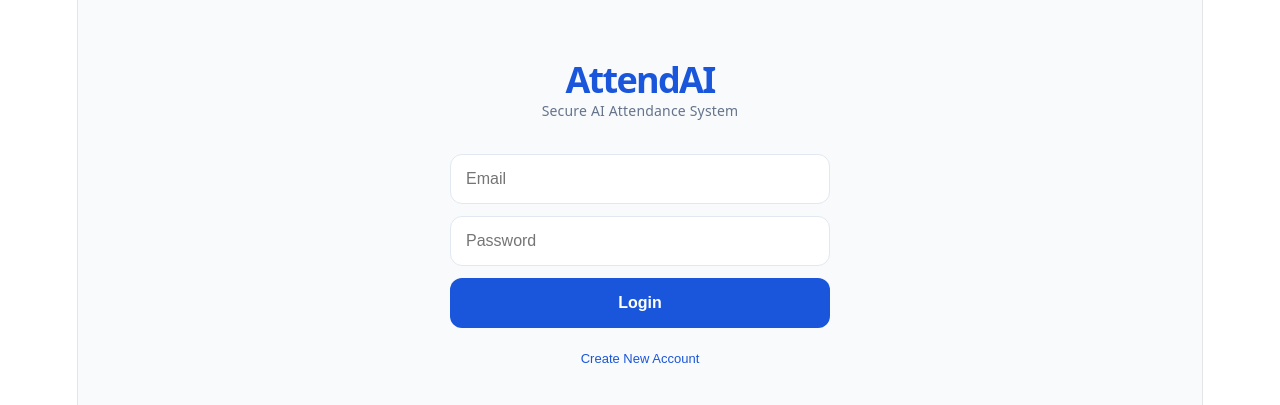
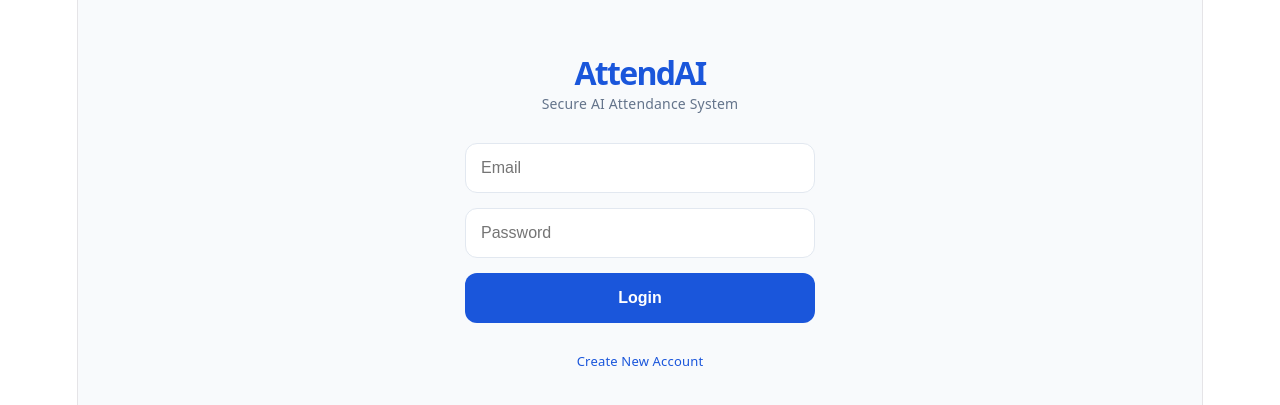
Before and after one commit to Rollyadams/Attendai, a React (Vite) app: page / in a window 1280 px wide. Shown: the part 219-624 px from the top of the page. Built offline with nearby package versions, Linux system fonts and the light colour scheme.

Commit message:
Update App.jsx

```diff
--- a/src/App.jsx
+++ b/src/App.jsx
@@ -1,156 +1,86 @@
-import { useState, useEffect, useRef } from "react";
+import { useState, useEffect } from "react";
 import { createClient } from "@supabase/supabase-js";
-import * as faceapi from "face-api.js";
 
-// ── DIRECT CONFIGURATION (jlsknoavpckqyjcxsomt) ──
+// ── NEW PROJECT CONFIG ──
 const URL = "https://supabase.co";
 const KEY = "sb_publishable_-EejwHhdJ7x660mftYhR_Q_o65wxc6J";
 const supabase = createClient(URL, KEY);
 
-// Office Coordinates for Geofencing (Lagos Example)
-const OFFICE = { lat: 6.6018, lng: 3.3515, radius: 200 };
-
 export default function App() {
   const [session, setSession] = useState(null);
-  const [view, setView] = useState("dashboard"); // dashboard, camera, roster
-  const [loading, setLoading] = useState(false);
   const [email, setEmail] = useState("");
   const [password, setPassword] = useState("");
-  const [staff, setStaff] = useState([]);
-  const videoRef = useRef(null);
+  const [loading, setLoading] = useState(false);
+  const [isSignUp, setIsSignUp] = useState(false);
 
-  // 1. AUTH & BACK BUTTON LOGIC
   useEffect(() => {
     supabase.auth.getSession().then(({ data }) => setSession(data.session));
     const { data: { subscription } } = supabase.auth.onAuthStateChange((_e, sess) => setSession(sess));
+    return () => subscription.unsubscribe();
+  }, []);
 
-    // Fix for Android/Mobile Back Button
-    window.history.pushState({ view: 'home' }, '');
-    window.onpopstate = () => {
-      if (view !== "dashboard") {
-        setView("dashboard");
-        window.history.pushState({ view: 'home' }, '');
+  const handleAuth = async (e) => {
+    e.preventDefault();
+    if (loading) return;
+    setLoading(true);
+
+    // Safety Timeout: Stops the "Connecting" hang after 5s
+    const timer = setTimeout(() => {
+      if (loading) {
+        setLoading(false);
+        alert("Network Block: Your mobile network is preventing the connection to Supabase. Try switching to Wi-Fi or a VPN.");
       }
-    };
-    return () => subscription.unsubscribe();
-  }, [view]);
+    }, 5000);
 
-  // 2. AUTHENTICATION HANDLERS
-  const handleAuth = async (e, type) => {
-    e.preventDefault();
-    setLoading(true);
-    const { error } = type === 'login'
-      ? await supabase.auth.signInWithPassword({ email, password })
-      : await supabase.auth.signUp({ email, password });
+    try {
+      const { data, error } = isSignUp
+        ? await supabase.auth.signUp({ email, password })
+        : await supabase.auth.signInWithPassword({ email, password });
 
-    if (error) {
-      alert("Auth Error: " + error.message);
-    } else if (type === 'signup') {
-      alert("Account Created! You can now login.");
+      clearTimeout(timer);
+      if (error) throw error;
+
+      if (isSignUp && !data.session) alert("Account Created! Check email (or disable 'Confirm Email' in Supabase)");
+    } catch (err) {
+      alert("System Error: " + err.message);
+    } finally {
+      setLoading(false);
     }
-    setLoading(false);
   };
 
-  // 3. ATTENDANCE & GEOFENCING
-  const handleClockIn = async () => {
-    const detection = await faceapi.detectSingleFace(videoRef.current, new faceapi.TinyFaceDetectorOptions());
-    if (!detection) return alert("Identity Error: Face not detected.");
-
-    navigator.geolocation.getCurrentPosition(async (pos) => {
-      const dist = getDistance(pos.coords.latitude, pos.coords.longitude, OFFICE.lat, OFFICE.lng);
-
-      if (dist > OFFICE.radius) {
-        return alert(`Geofence Error: You are ${Math.round(dist)}m away from the office.`);
-      }
-
-      const { error } = await supabase.from('attendance').insert([{
-        user_id: session.user.id,
-        status: 'present',
-        lat: pos.coords.latitude,
-        lng: pos.coords.longitude
-      }]);
-
-      if (!error) {
-        alert("Success! Attendance recorded.");
-        setView("dashboard");
-      }
-    }, () => alert("Location access is required for attendance."));
-  };
-
-  const getDistance = (lat1, lon1, lat2, lon2) => {
-    const R = 6371e3; // metres
-    const dLat = (lat2 - lat1) * Math.PI / 180;
-    const dLon = (lon2 - lon1) * Math.PI / 180;
-    const a = Math.sin(dLat / 2) * Math.sin(dLat / 2) +
-              Math.cos(lat1 * Math.PI / 180) * Math.cos(lat2 * Math.PI / 180) *
-              Math.sin(dLon / 2) * Math.sin(dLon / 2);
-    return R * (2 * Math.atan2(Math.sqrt(a), Math.sqrt(1 - a)));
-  };
-
-  // 4. UI VIEWS
   if (!session) return (
     <div style={s.page}>
       <h1 style={s.brand}>AttendAI</h1>
-      <p style={s.subText}>Secure AI Attendance System</p>
-      <form onSubmit={(e) => handleAuth(e, 'login')} style={s.form}>
+      <p style={s.sub}>Secure AI Attendance System</p>
+      <form onSubmit={handleAuth} style={s.form}>
         <input type="email" placeholder="Email" onChange={e => setEmail(e.target.value)} style={s.input} required />
         <input type="password" placeholder="Password" onChange={e => setPassword(e.target.value)} style={s.input} required />
-        <button type="submit" style={s.btn} disabled={loading}>{loading ? "Connecting..." : "Login"}</button>
-        <button type="button" onClick={(e) => handleAuth(e, 'signup')} style={s.secBtn}>Create New Account</button>
+        <button type="submit" style={s.btn} disabled={loading}>{loading ? "Connecting..." : (isSignUp ? "Create Account" : "Login")}</button>
+        <p onClick={() => { setIsSignUp(!isSignUp); setLoading(false); }} style={s.link}>
+          {isSignUp ? "Already have an account? Login" : "Create New Account"}
+        </p>
       </form>
     </div>
   );
 
   return (
-    <div style={s.app}>
-      <header style={s.header}>
-        <b>AttendAI Dashboard</b>
-        <button onClick={() => supabase.auth.signOut()} style={s.logout}>Sign Out</button>
-      </header>
-
-      <main style={s.main}>
-        {view === "dashboard" ? (
-          <div>
-            <div style={s.stats}>
-              <div style={s.card}>Present: 1</div>
-              <div style={s.card}>Late: 0</div>
-            </div>
-            <button style={s.btn} onClick={() => setView("camera")}>Open Attendance Terminal</button>
-            <div style={s.grid}>
-              <div style={s.tile} onClick={() => setView("roster")}>Staff Roster</div>
-              <div style={s.tile}>History Logs</div>
-            </div>
-          </div>
-        ) : (
-          <div style={s.cameraView}>
-            <video ref={videoRef} autoPlay muted style={s.video} />
-            <button style={s.btn} onClick={handleClockIn}>Verify & Clock In</button>
-            <button onClick={() => setView("dashboard")} style={s.cancel}>Back to Dashboard</button>
-          </div>
-        )}
-      </main>
+    <div style={s.dash}>
+      <header style={s.head}><b>AttendAI</b><button onClick={() => supabase.auth.signOut()} style={s.out}>Sign Out</button></header>
+      <div style={s.body}><h2>Welcome back!</h2><p>{session.user.email}</p></div>
     </div>
   );
 }
 
-// ── STYLES (MOBILE OPTIMIZED) ──
 const s = {
   page: { height: '100vh', display: 'flex', flexDirection: 'column', alignItems: 'center', justifyContent: 'center', background: '#F8FAFC', padding: '20px' },
-  brand: { color: '#1A56DB', fontSize: '36px', marginBottom: '4px', fontWeight: '800' },
-  subText: { color: '#64748B', fontSize: '14px', marginBottom: '30px' },
-  form: { display: 'flex', flexDirection: 'column', gap: '12px', width: '100%', maxWidth: '380px' },
+  brand: { color: '#1A56DB', fontSize: '32px', fontWeight: '800', marginBottom: '5px' },
+  sub: { color: '#64748B', fontSize: '14px', marginBottom: '25px' },
+  form: { display: 'flex', flexDirection: 'column', gap: '15px', width: '100%', maxWidth: '350px' },
   input: { padding: '15px', borderRadius: '12px', border: '1px solid #E2E8F0', fontSize: '16px' },
   btn: { padding: '16px', background: '#1A56DB', color: 'white', border: 'none', borderRadius: '12px', fontWeight: 'bold', fontSize: '16px' },
-  secBtn: { background: 'none', border: 'none', color: '#1A56DB', cursor: 'pointer', fontSize: '13px', marginTop: '10px' },
-  app: { height: '100vh', background: '#F1F5F9' },
-  header: { display: 'flex', justifyContent: 'space-between', padding: '20px', background: 'white', borderBottom: '1px solid #E2E8F0', alignItems: 'center' },
-  logout: { color: '#DC2626', border: 'none', background: 'none', fontWeight: 'bold' },
-  main: { padding: '20px' },
-  stats: { display: 'flex', gap: '10px', marginBottom: '20px' },
-  card: { flex: 1, padding: '20px', background: 'white', borderRadius: '15px', textAlign: 'center', border: '1px solid #E2E8F0', fontWeight: 'bold' },
-  grid: { display: 'grid', gridTemplateColumns: '1fr 1fr', gap: '10px', marginTop: '20px' },
-  tile: { padding: '25px', background: 'white', borderRadius: '15px', textAlign: 'center', border: '1px solid #E2E8F0', fontSize: '13px', fontWeight: '600' },
-  cameraView: { display: 'flex', flexDirection: 'column', gap: '15px' },
-  video: { width: '100%', borderRadius: '20px', backgroundColor: '#000', boxShadow: '0 10px 30px rgba(0,0,0,0.1)' },
-  cancel: { background: 'none', border: 'none', color: '#64748B', marginTop: '10px', fontWeight: '500' }
+  link: { color: '#1A56DB', fontSize: '13px', marginTop: '10px', textAlign: 'center', cursor: 'pointer' },
+  dash: { height: '100vh', background: '#F1F5F9' },
+  head: { display: 'flex', justifyContent: 'space-between', padding: '20px', background: 'white', borderBottom: '1px solid #E2E8F0' },
+  out: { color: 'red', border: 'none', background: 'none', fontWeight: 'bold' },
+  body: { padding: '40px', textAlign: 'center' }
 };
```
